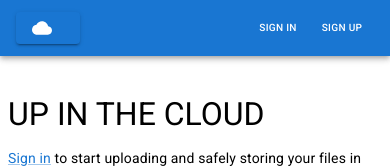
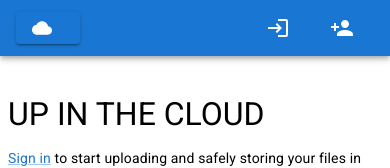
Before and after one commit to andrey-s99/cloud-storage, a React (Vite) app in the folder frontend/: page /cloud in a window 390 px wide. Shown: the top 168 px of the page. Built offline with nearby package versions, Linux system fonts and the light colour scheme.

Commit message:
add: responsive sign in, up, out icons

```diff
--- a/frontend/src/components/header/header.tsx
+++ b/frontend/src/components/header/header.tsx
@@ -4,6 +4,9 @@ import { useEffect, useState } from "react";
 import { useAuth } from "../../contexts/auth-context";
 import { useNavigate } from "react-router-dom";
 import { SearchField } from "../search/search-field";
+import LogoutIcon from '@mui/icons-material/Logout';
+import LoginIcon from '@mui/icons-material/Login';
+import PersonAddIcon from '@mui/icons-material/PersonAdd';
 
 interface HeaderProps {
     setSearchResults: React.Dispatch<React.SetStateAction<string[]>>;
@@ -33,9 +36,10 @@ export const Header = ({ setSearchResults }: HeaderProps) => {
                         onClick={handleSignout}
                         sx={{
                             color: "white",
-                            fontSize: { xs: '0.63rem', sm: '0.9rem'}
                         }}
-                    >Sign Out</Button>
+                    >
+                        {isSm && 'Sign Out' || <LogoutIcon/>}
+                    </Button>
                 </>
             ) : (
                 <>
@@ -43,20 +47,23 @@ export const Header = ({ setSearchResults }: HeaderProps) => {
                         href="/sign-in"
                         sx={{
                             color: "white",
-                            fontSize: { xs: '0.63rem', sm: '0.9rem'}
+
                         }}
-                    >Sign In</Button>
+                    >
+                        {isSm && 'Sign In' || <LoginIcon/>}
+                    </Button>
                     <Button
                         href="/sign-up"
                         sx={{
                             color: "white",
-                            fontSize: { xs: '0.63rem', sm: '0.9rem'}
                         }}
-                    >Sign Up</Button>
+                    >
+                        {isSm && 'Sign Up' || <PersonAddIcon/>}
+                    </Button>
                 </>
             )
         );
-    }, [isAuthenticated]);
+    }, [isAuthenticated, isSm]);
 
     return (
         <Box >
```
